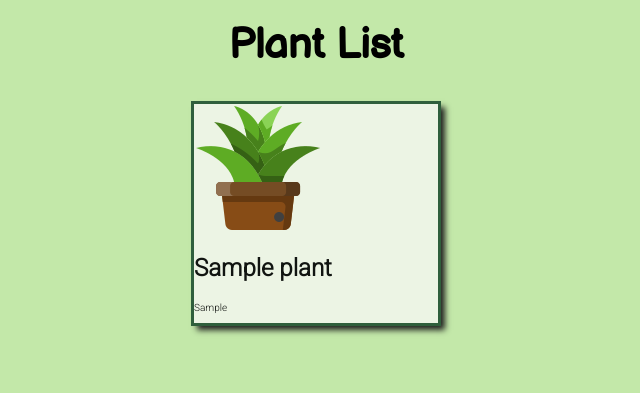
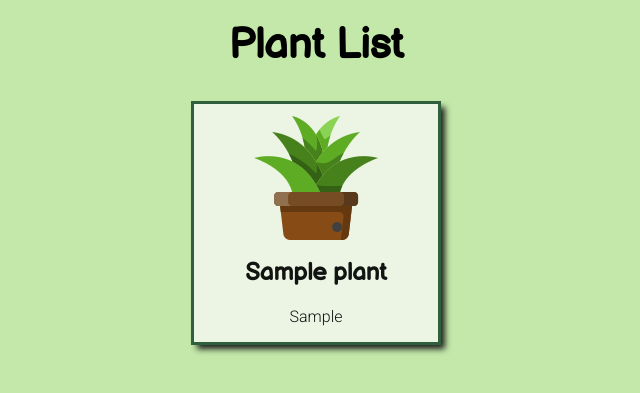
Before and after one commit to strammel33/plant-partner, a Django app: page /plants/ in a window 1280 px wide. Shown: the part 55-448 px from the top of the page, without its empty margins (324-964 px from the left). Run offline with Django 4.2, Linux system fonts and the light colour scheme; a user stored in the database is signed in; tables that the repository leaves empty hold one stand-in row (values such as "Sample post").

Commit message:
style plant index page

```diff
--- a/main_app/static/css/plants/plant-index.css
+++ b/main_app/static/css/plants/plant-index.css
@@ -18,6 +18,7 @@ h1 {
   background-color: var(--nav-bg);
   width: 250px;
   margin: 10px;
+  padding: 0 10px;
   border: var(--borders);
   box-shadow: var(--card-box-shadow);
 }
@@ -26,3 +27,26 @@ h1 {
   text-decoration: none;
   color: var(--text-color);
 }
+
+.card-content {
+  width: 100%;
+  display: flex;
+  flex-direction: column;
+  justify-content: center;
+  align-items: center;
+}
+
+.card-img-container {
+  margin: 10px 0;
+}
+
+.card-title {
+  font-family: var(--title-font);
+  text-align: center;
+  margin: 4px 0;
+}
+
+.card-content > p {
+  text-align: center;
+  font-size: 16px;
+}
```
